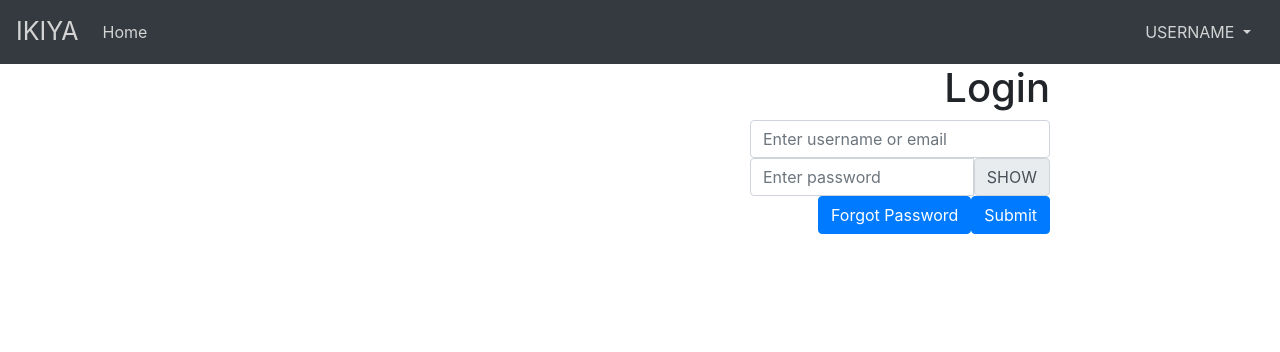
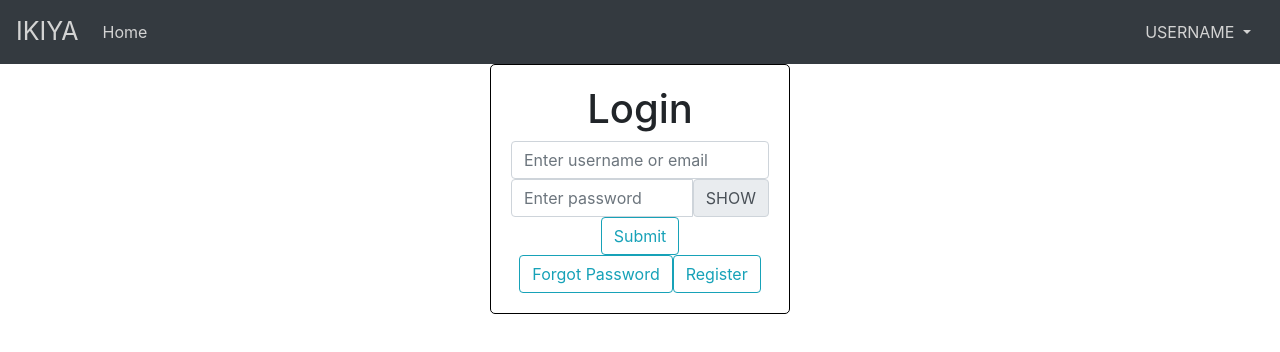
Before and after one commit to fanderra/PWD-Warehouse-2, a React (Create React App) app in the folder front-end/: page /login in a window 1280 px wide. Shown: the top 352 px of the page. Built offline with nearby package versions, Linux system fonts and the light colour scheme.

Commit message:
PW2-1 Login

```diff
--- a/front-end/src/pages/login.js
+++ b/front-end/src/pages/login.js
@@ -5,55 +5,46 @@ import { Link, Redirect } from 'react-router-dom'
 import { login } from '../actions'
 
 const Login = () => {
-    const [username, setUsername] = React.useState('')
-    const [email, setEmail] = React.useState('')
-    const [password, setPassword] = React.useState('')
+    const [loginDetails, setLoginDetails] = React.useState({ username: '', email: '', password: '' })
     const [passVis, setPassVis] = React.useState(false)
-    const [logAlert, setLogAlert] = React.useState([false, ''])
-    const [logSuccess, setLogSuccess] = React.useState(false)
+    const [modalAlert, setModalAlert] = React.useState([false, ''])
+
+    const dispatch = useDispatch()
+    const handleLog = () => {
+        if (!loginDetails.username && !loginDetails.password) return setModalAlert([true, 'Enter username/email & password'])
+        if (!loginDetails.username || !loginDetails.email) return setModalAlert([true, 'Enter username or email'])
+        if (!loginDetails.password) return setModalAlert([true, 'Enter password'])
+
+        const user = { username: loginDetails.username, email: loginDetails.email, password: loginDetails.password }
+        dispatch(login(user, err => setModalAlert([true, err])))
+    }
 
     const { name } = useSelector((state) => {
         return {
             name: state.user.username
         }
     })
-
-    const dispatch = useDispatch()
-    const handleLog = () => {
-        if (!username && !password) return setLogAlert([true, 'Enter your username/email & password'])
-        if (!username || !email) return setLogAlert([true, 'Enter your username or email'])
-        if (!password) return setLogAlert([true, 'Enter your password'])
-
-        const user = { username, email, password }
-        dispatch(login(user, err => setLogAlert([true, err])))
-    }
-    if (name) return <Redirect to="/product" />
+    if (name) return <Redirect to="/" />
 
     return (
-        <div style={{ textAlign: "right" }}>
-            <Form style={{ width: "300px", marginLeft: "750px", position: "fixed" }}>
+        <div style={{ textAlign: "center", display: "flex", justifyContent: "center" }}>
+            <Form style={{ width: "300px", padding: 20, border: "1px solid black", borderRadius: 5 }}>
                 <h1>Login</h1>
-                <Form.Control onChange={event => {setUsername(event.target.value); setEmail(event.target.value)}} placeholder="Enter username or email" />
+                <Form.Control onChange={event => setLoginDetails({ ...loginDetails, username: event.target.value, email: event.target.value })} placeholder="Enter username or email" />
                 <InputGroup>
-                    <Form.Control onChange={event => setPassword(event.target.value)} placeholder="Enter password" type={passVis ? "text" : "password"} />
+                    <Form.Control onChange={event => setLoginDetails({ ...loginDetails, password: event.target.value })} placeholder="Enter password" type={passVis ? "text" : "password"} />
                     <InputGroup.Text onClick={() => setPassVis(!passVis)}>{passVis ? "HIDE" : "SHOW"}</InputGroup.Text>
                 </InputGroup>
-                <Button as={Link} to="/forgot">Forgot Password</Button>
-                <Button onClick={handleLog}>Submit</Button>
+                <Button variant="outline-info" onClick={handleLog}>Submit</Button>
+                <div>
+                    <Button variant="outline-info" as={Link} to="/forgotpassword">Forgot Password</Button>
+                    <Button variant="outline-info" as={Link} to="/register">Register</Button>
+                </div>
             </Form>
-            <Modal show={logAlert[0]} onHide={() => setLogAlert([false, ""])}>
-                <Modal.Header><Modal.Title>Alert</Modal.Title></Modal.Header>
-                <Modal.Body>{logAlert[1]}</Modal.Body>
-                <Modal.Footer>
-                    <Button onClick={() => setLogAlert([false, ""])}>Close</Button>
-                </Modal.Footer>
-            </Modal>
-            <Modal show={logSuccess} onHide={() => setLogSuccess(false)}>
-                <Modal.Header><Modal.Title>Alert</Modal.Title></Modal.Header>
-                <Modal.Body>Log In Successful!</Modal.Body>
-                <Modal.Footer>
-                    <Button as={Link} to="/product">Close</Button>
-                </Modal.Footer>
+            <Modal show={modalAlert[0]} onHide={() => setModalAlert([false, ""])} style={{ marginTop: 280 }}>
+                <Button variant="transparent" onClick={() => setModalAlert([false, ""])}>
+                    <Modal.Body>{modalAlert[1]}</Modal.Body>
+                </Button>
             </Modal>
         </div>
     )
```
